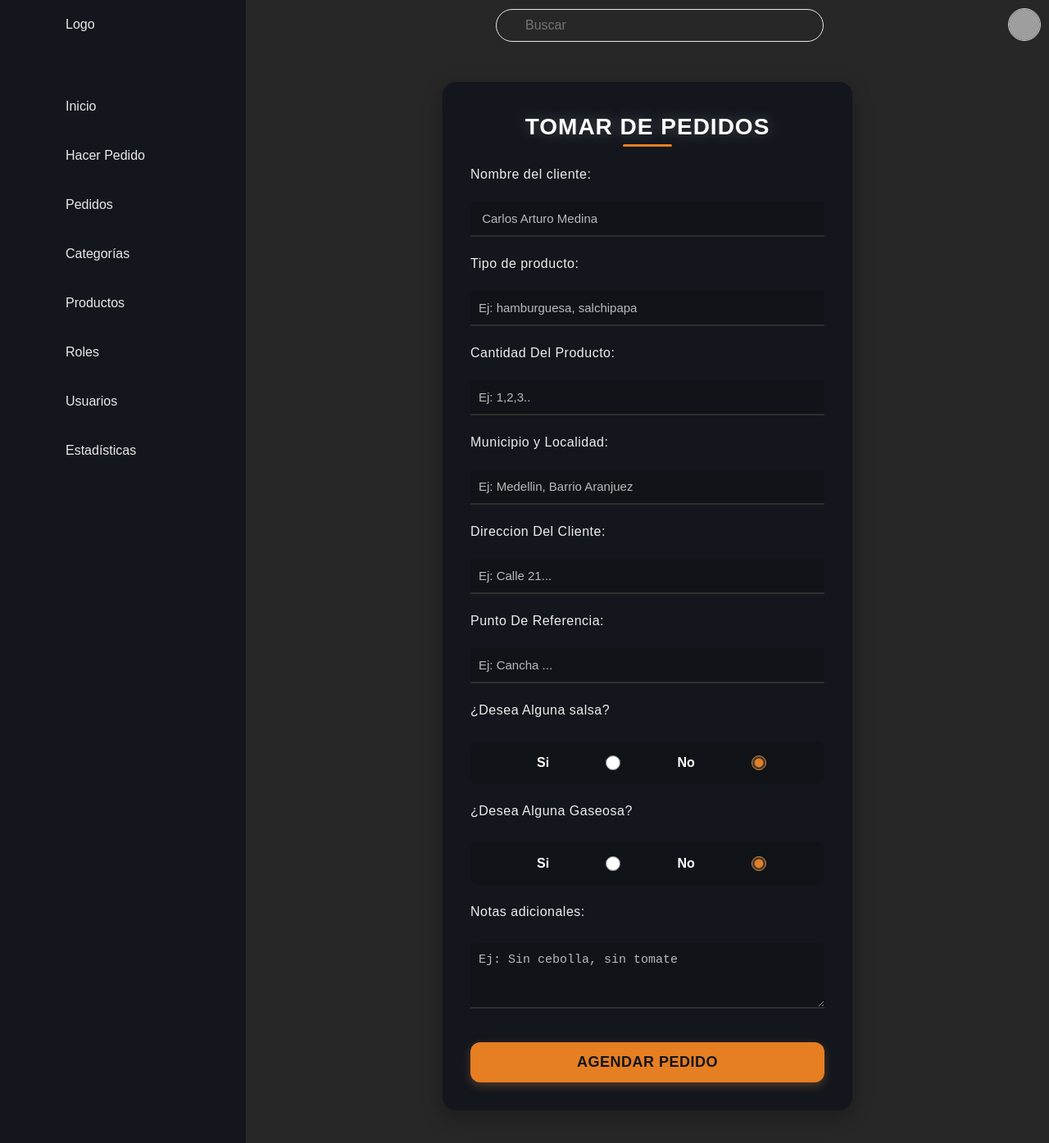
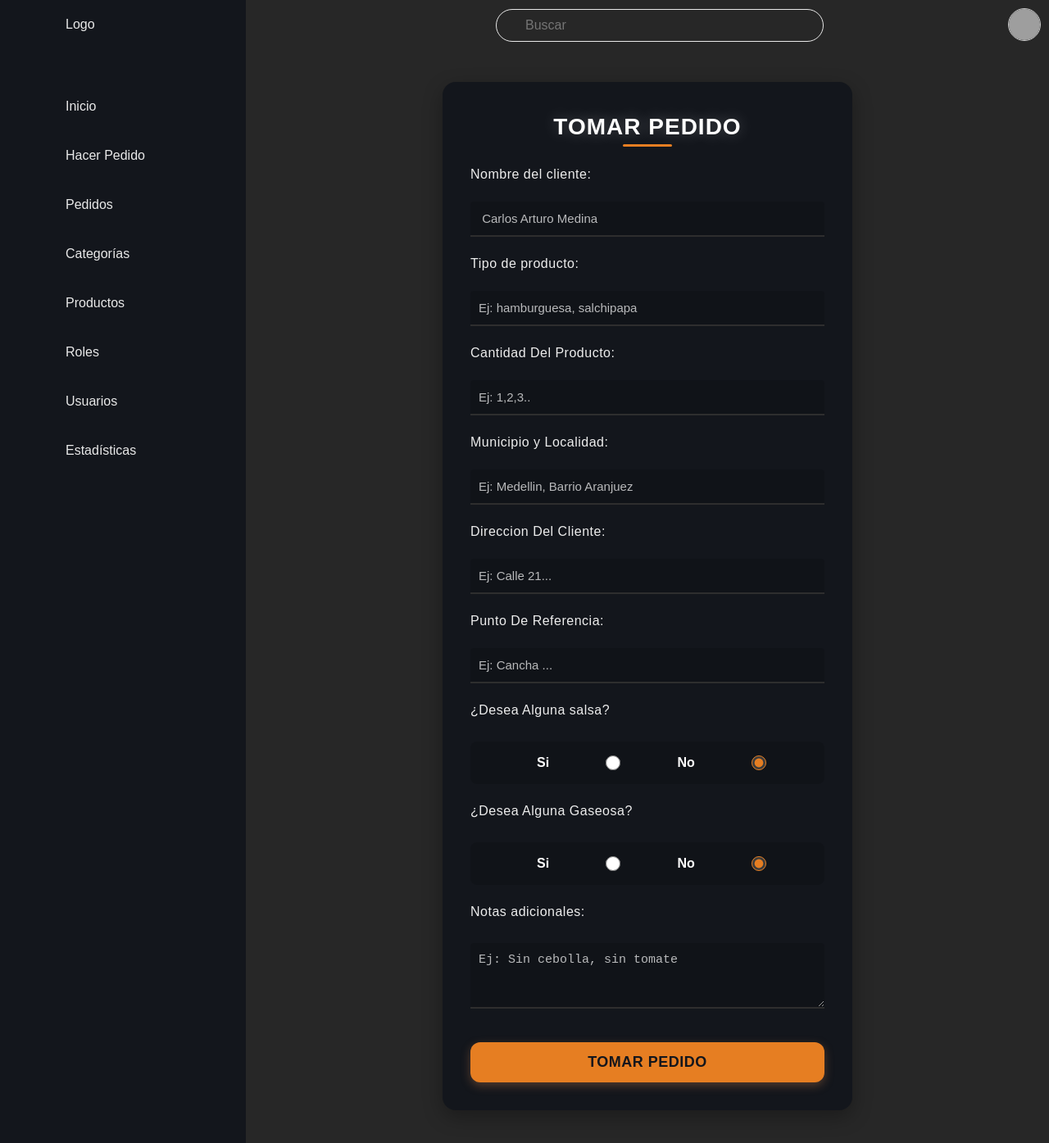
Before and after one commit to TomasMejia07/Fast-Request, a React (Vite) app in the folder client/: page /dashboard/hacerPedido in a window 1280 px wide. Shown: the whole page at 82% size. Built offline with nearby package versions, Linux system fonts and the light colour scheme; grey boxes are pictures that could not be loaded; a web font is replaced by a local one.

Commit message:
Correcciones de unos pequeños detalles antes de subir al repositorio

```diff
--- a/client/src/assets/css/dashboard.css
+++ b/client/src/assets/css/dashboard.css
@@ -202,7 +202,7 @@ body {
     position: absolute;
     color: var(--white-icons);
     /* COLOR DEL ICONO DE LA BARRA BUSQUEDA TOPBAR  */
-    top: 20px;
+    top: 12px;
     left: 10px;
     font-size: 1.2em;
 }
--- a/client/src/main.jsx
+++ b/client/src/main.jsx
@@ -2,7 +2,7 @@
 import React from 'react';
 import ReactDOM from 'react-dom/client';
 import App from './App';
-//import 'bootstrap/dist/js/bootstrap.bundle.min.js';
+import 'bootstrap/dist/js/bootstrap.bundle.min.js';
 //import 'bootstrap/dist/css/bootstrap.min.css';
 import './assets/css/style.css';
 
--- a/client/src/pages/Dashboard/HacerPedidoDashboard.jsx
+++ b/client/src/pages/Dashboard/HacerPedidoDashboard.jsx
@@ -51,7 +51,7 @@ const HacerPedidoDashboard = ({ onClose }) => {
     return (
         <DashboardLayout title="Hacer Pedido">
             <section className="agenda-pedido">
-                <h2>Tomar De Pedidos</h2>
+                <h2>Tomar Pedido</h2>
                 <form id="form-agenda" onSubmit={handleSubmit}>
                     <label className="form-label" htmlFor="nombreCliente" >Nombre del cliente:</label>
                     <input
@@ -413,7 +413,7 @@ const HacerPedidoDashboard = ({ onClose }) => {
                     >
                     </textarea>
 
-                    <button className="form-btn-pedidos" type="submit">Agendar Pedido</button>
+                    <button className="form-btn-pedidos" type="submit">Tomar Pedido</button>
                 </form>
             </section>
         </DashboardLayout>
```
